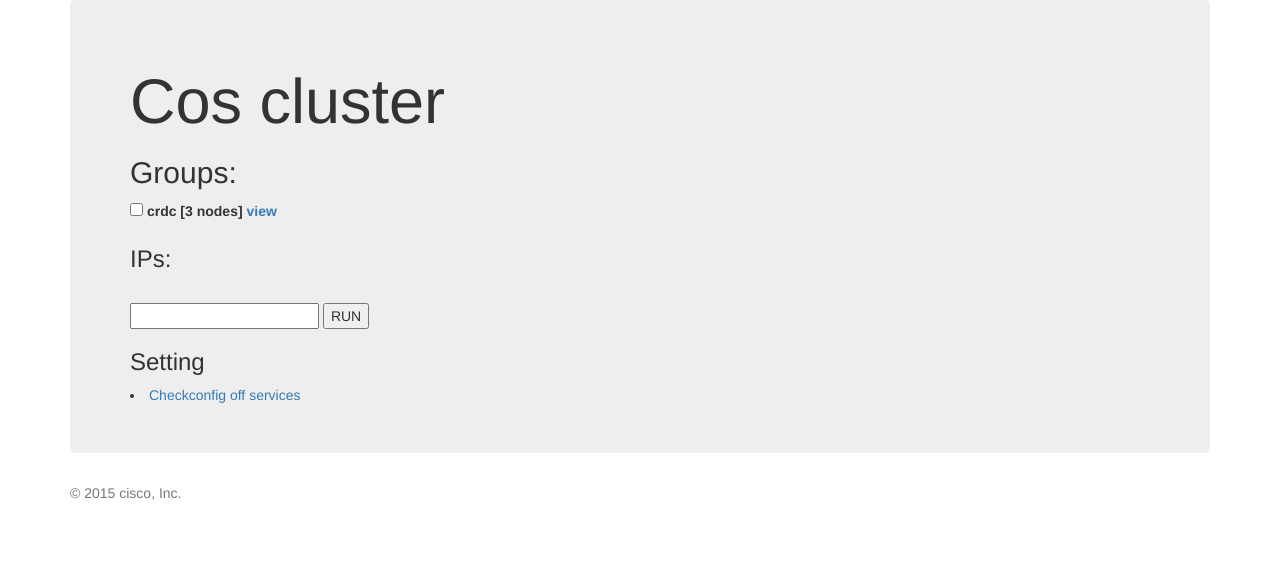
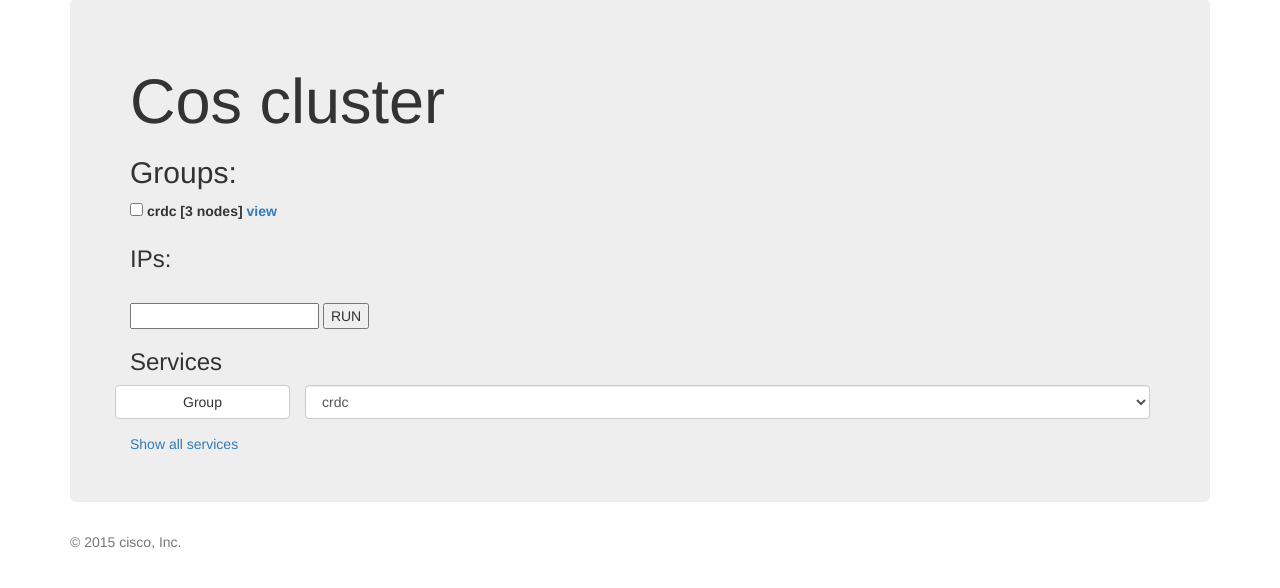
Before and after one commit to hightemple/auto-web, a Django app: page /main in a window 1280 px wide. Shown: the part 93-681 px from the top of the page. Run offline with Django 3.2, Linux system fonts and the light colour scheme; some libraries are stand-ins or nearby versions.

```diff
--- a/triWeb/templates/triWeb/main_page.html
+++ b/triWeb/templates/triWeb/main_page.html
@@ -19,7 +19,7 @@
                     <label>
                         <input type="checkbox" name={{ group }}> <strong>{{ group }} </strong> [{{ ips|length }}
                         nodes]</input>
-{#                                    <script src="http://apps.bdimg.com/libs/jquery/1.11.1/jquery.min.js"></script>#}
+
                         <script src="{% static  'bootstrap/js/jquery.min.js'%}"></script>
                         <script>
                             $(document).ready(function () {
@@ -50,8 +50,28 @@
                 <button type="submit" onclick="myFunction()">RUN</button>
             </form>
 
-        <h3>Setting</h3>
-        <li><a href="/checkconfig_off_service/" target="_blank" method="post">Checkconfig off services</a></li>
+            <h3>Services</h3>
+            <form class="form-horizontal" role="form">
+                <div class="form-group">
+                    <label class="btn btn-default col-sm-2">Group</label>
+                    <div class="col-sm-10">
+                        <select class="form-control" id="sel_grp">
+
+                            {% for group,ips in groups.items %}
+
+                                <option>{{ group }}</option>
+                            {% endfor %}
+
+                        </select>
+                    </div>
+                </div>
+            <script src="{% static  'bootstrap/js/jquery.min.js'%}"></script>
+                <a href='{% url "cos_config" grp="crdc" oper="show_all_service" %}'
+                   target="_blank" type="submit">Show all services</a>
+            </form>
+
+
+
         </div>
 
 
```
